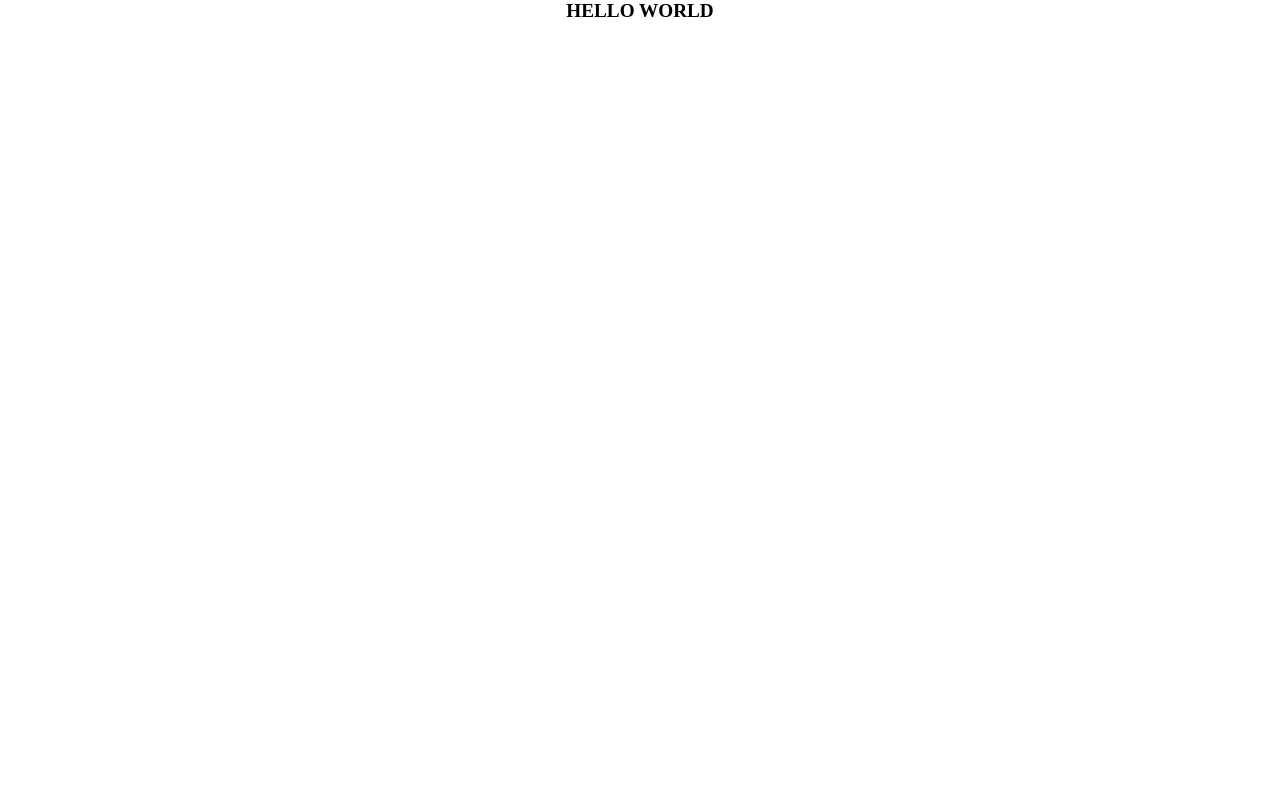
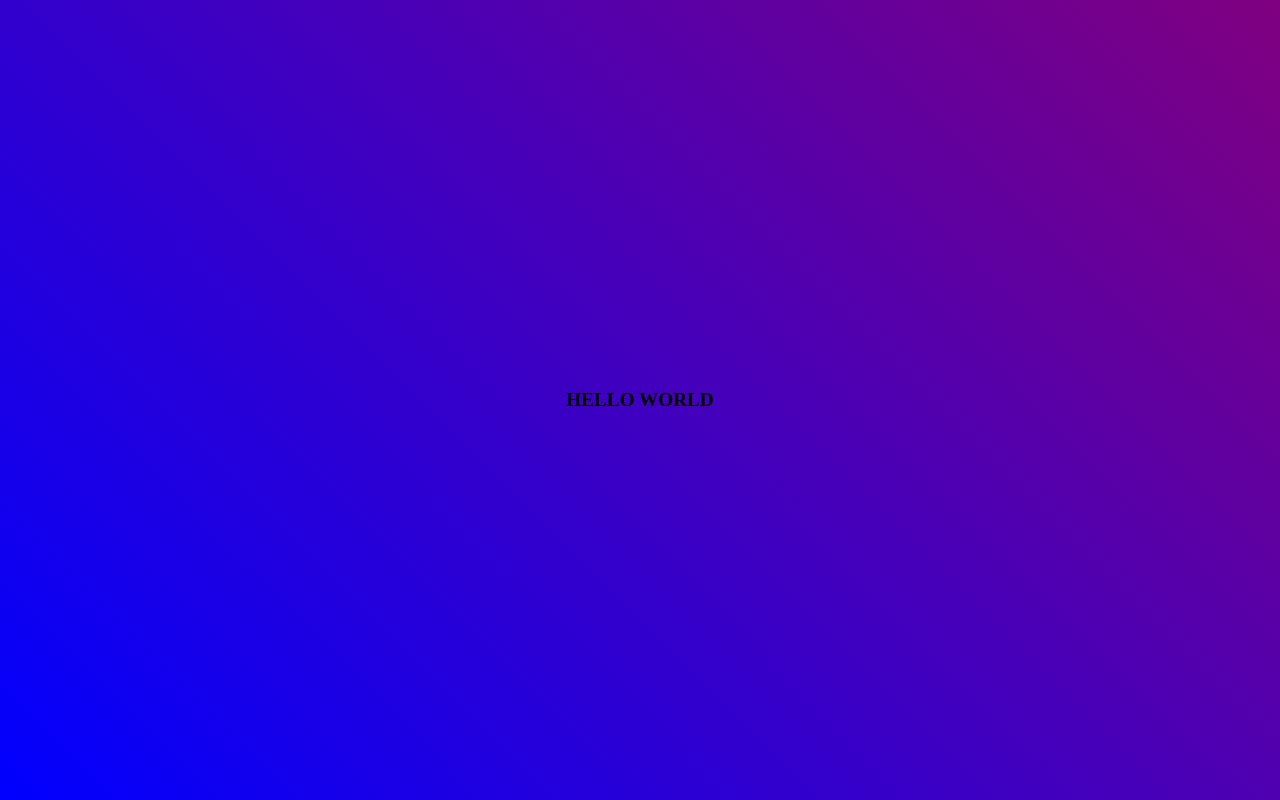
Before and after one commit to Shaan1singh/Shaan, a plain HTML site: page index.html in a window 1280 px wide. Drawn offline with Linux system fonts and the light colour scheme.

Commit message:
Update index.html

```diff
--- a/index.html
+++ b/index.html
@@ -13,8 +13,10 @@
 
         body {
             justify-content: center;
+            height: 100vh;
             align-items: center;
             display: flex;
+            background: linear-gradient(45deg, blue, purple);
         }
 
         h1 {
```
